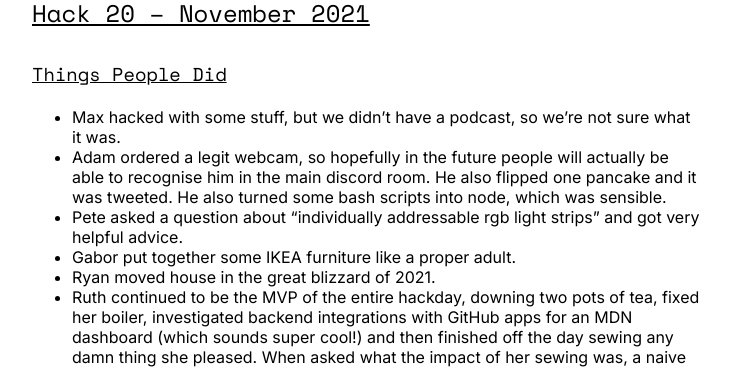
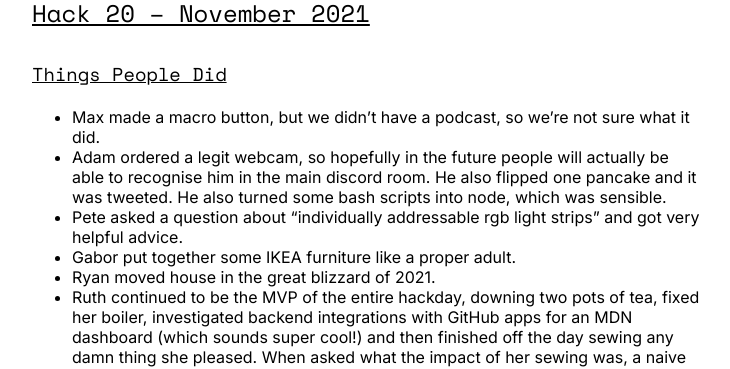
Before and after one commit to remotehack/remotehack.github.io, a Jekyll site: the page built from _hacks/20.md, in a window 1280 px wide. Shown: the part 169-538 px from the top of the page, without its empty margins (272-1002 px from the left). Built offline with Jekyll 4.4.1, drawn with Linux system fonts in a browser that asks for light colours.

Commit message:
add what max did

```diff
--- a/_hacks/20.md
+++ b/_hacks/20.md
@@ -6,7 +6,7 @@ happened: true
 
 ### Things People Did
 
-- Max hacked with some stuff, but we didn't have a podcast, so we're not sure what it was.
+- Max made a macro button, but we didn't have a podcast, so we're not sure what it did.
 - Adam ordered a legit webcam, so hopefully in the future people will actually be able to recognise him in the main discord room. He also flipped one pancake and it was tweeted. He also turned some bash scripts into node, which was sensible.
 - Pete asked a question about "individually addressable rgb light strips" and got very helpful advice.
 - Gabor put together some IKEA furniture like a proper adult.
```
